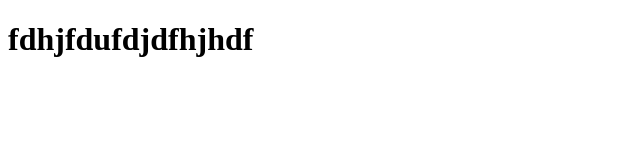
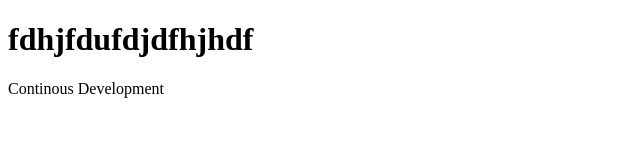
Before and after one commit to Levbitz/cls, a plain HTML site: page index.html in a window 1280 px wide. Shown: the whole page, without its empty margins (0-640 px from the left). Drawn offline with Linux system fonts and the light colour scheme.

Commit message:
new modification

```diff
--- a/index.html
+++ b/index.html
@@ -8,5 +8,7 @@
   </head>
   <body>
     <h1>fdhjfdufdjdfhjhdf</h1>
+
+    <p>Continous Development</p>
   </body>
 </html>
```
